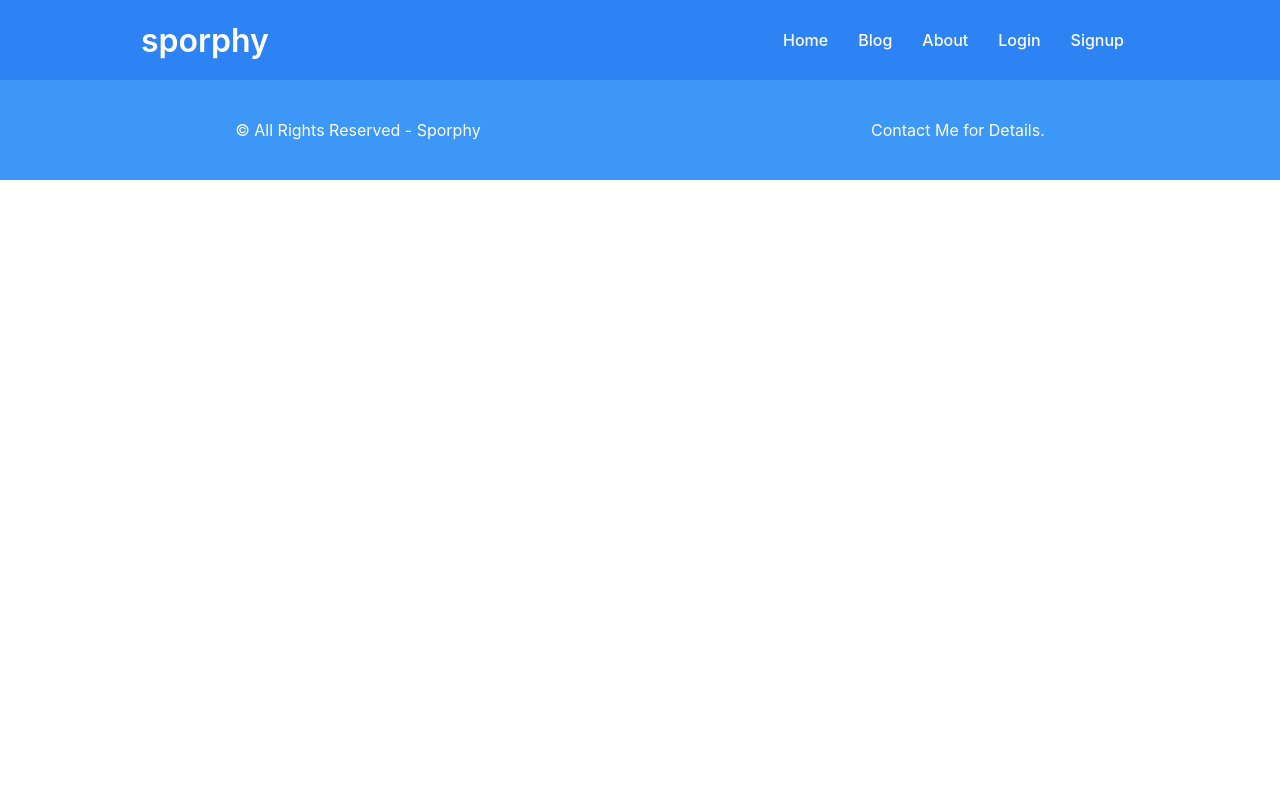
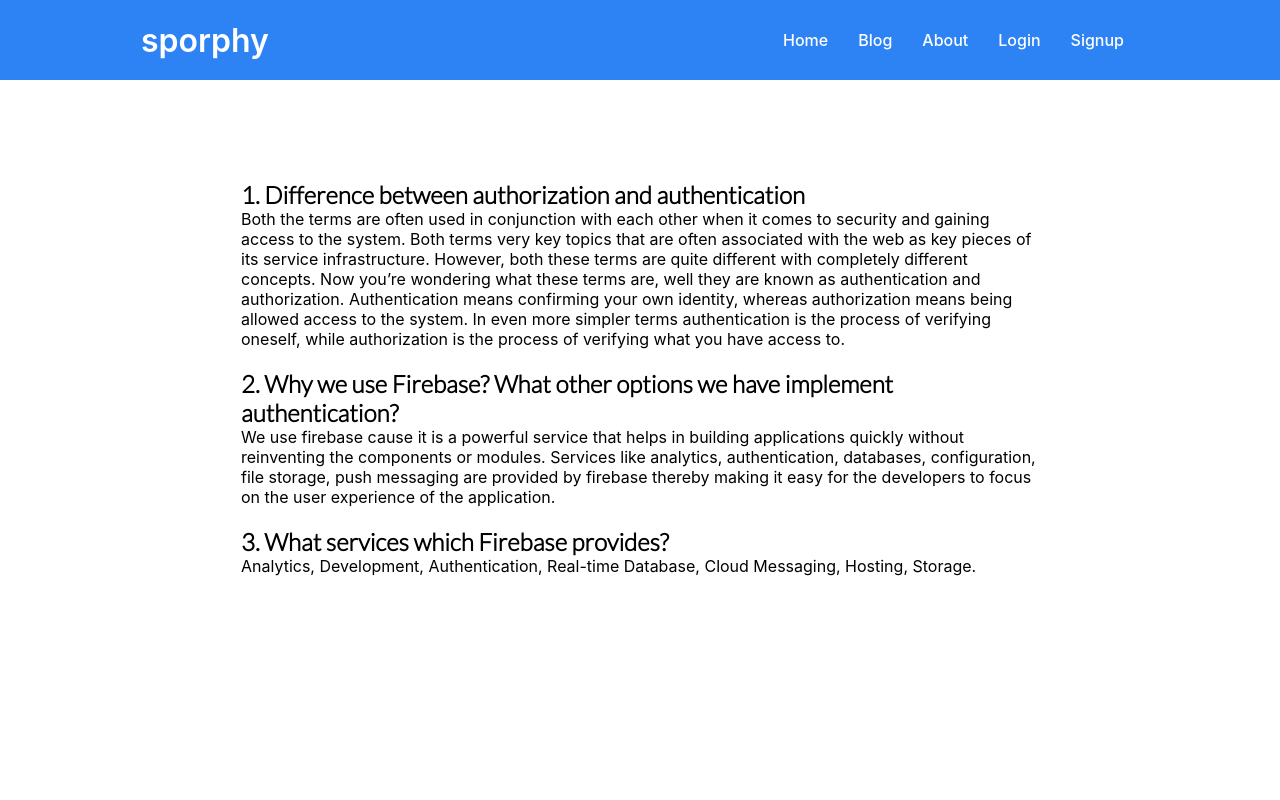
Before and after one commit to niloydey1971/-independent-service-provider, a React (Create React App) app: page /blog in a window 1280 px wide. Shown: the top 800 px of the page. Built offline with nearby package versions, Linux system fonts and the light colour scheme; no server answers.

Commit message:
blogs done

```diff
--- a/src/components/Blog.js
+++ b/src/components/Blog.js
@@ -2,7 +2,27 @@ import React from 'react';
 
 const Blog = () => {
     return (
-        <div>
+        <div className='container md-flex'>
+            <div className='sporphyBlog'>
+
+                <h2>1. Difference between authorization and authentication</h2>
+                <p>Both the terms are often used in conjunction with each other when it comes to security and gaining access to the system. Both terms very key topics that are often associated with the web as key pieces of its service infrastructure. However, both these terms are quite different with completely different concepts. Now you’re wondering what these terms are, well they are known as authentication and authorization. Authentication means confirming your own identity, whereas authorization means being allowed access to the system. In even more simpler terms authentication is the process of verifying oneself, while authorization is the process of verifying what you have access to.</p>
+                <br />
+                <h2>2. Why we use Firebase? What other options we have implement authentication?</h2>
+                <p>We use firebase cause it is a powerful service that helps in building applications quickly without reinventing the components or modules. Services like analytics, authentication, databases, configuration, file storage, push messaging are provided by firebase thereby making it easy for the developers to focus on the user experience of the application.
+                </p>
+                <br />
+                <h2>3. What services which Firebase provides?</h2>
+                <p>Analytics,
+                    Development,
+                    Authentication,
+                    Real-time Database,
+                    Cloud Messaging,
+                    Hosting,
+                    Storage.
+                </p>
+
+            </div>
 
         </div>
     );
--- a/src/components/Navbar.js
+++ b/src/components/Navbar.js
@@ -22,7 +22,9 @@ const Navbar = () => {
                     <li><Link to='/about'>About</Link></li>
                     {
                         user?.uid ?
-                            <li onClick={handleSignOut}>Sign Out</li>
+                            <ul>
+                                <li className='signOutBtn' onClick={handleSignOut}>Sign Out</li>
+                            </ul>
                             :
                             <ul>
                                 <li><Link to='/login'>Login</Link></li>
--- a/src/style.css
+++ b/src/style.css
@@ -28,6 +28,7 @@
     border: 1px solid #fff;
 }
 
+
 .btn:hover {
     transform: scale(0.98);
 }
@@ -37,6 +38,18 @@
     font-weight: 600;
     size: 1rem;
     text-decoration: none;
+}
+
+.signOutBtn{
+
+    color:#fff;
+    cursor: pointer;
+    padding: 0 16px;
+    font-weight: 600;
+
+
+
+
 }
 
 .container {
@@ -300,6 +313,12 @@ input[type='submit'] {
 
 }
 
+.sporphyBlog{
+    margin: 100px;
+    margin-bottom: 500px;
+
+}
+
 /* footer */
 .footer {
     width: 100%;
```
Also changed, not shown: firebase.json (added), 1 other file (tests, documents, lock files or other folders).
